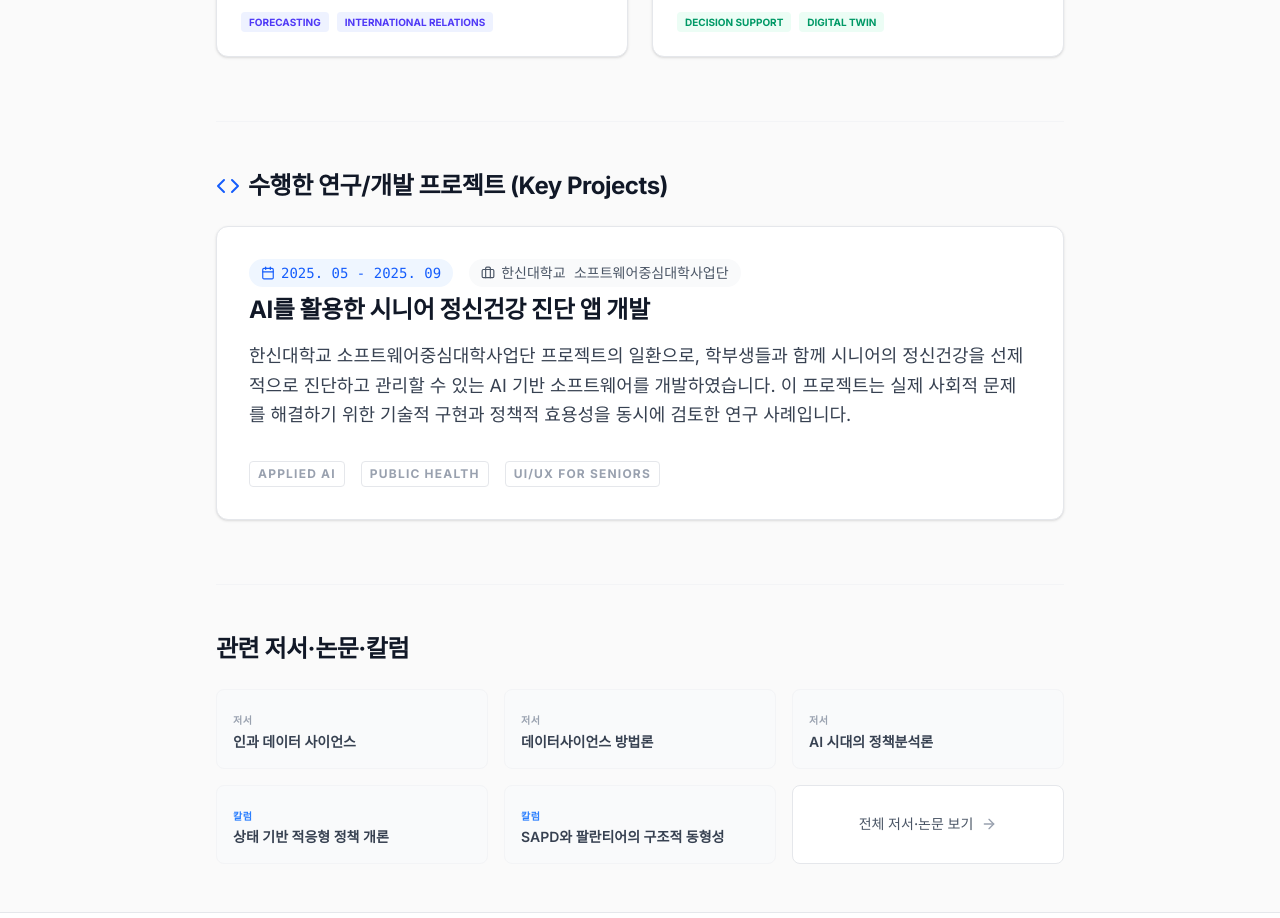
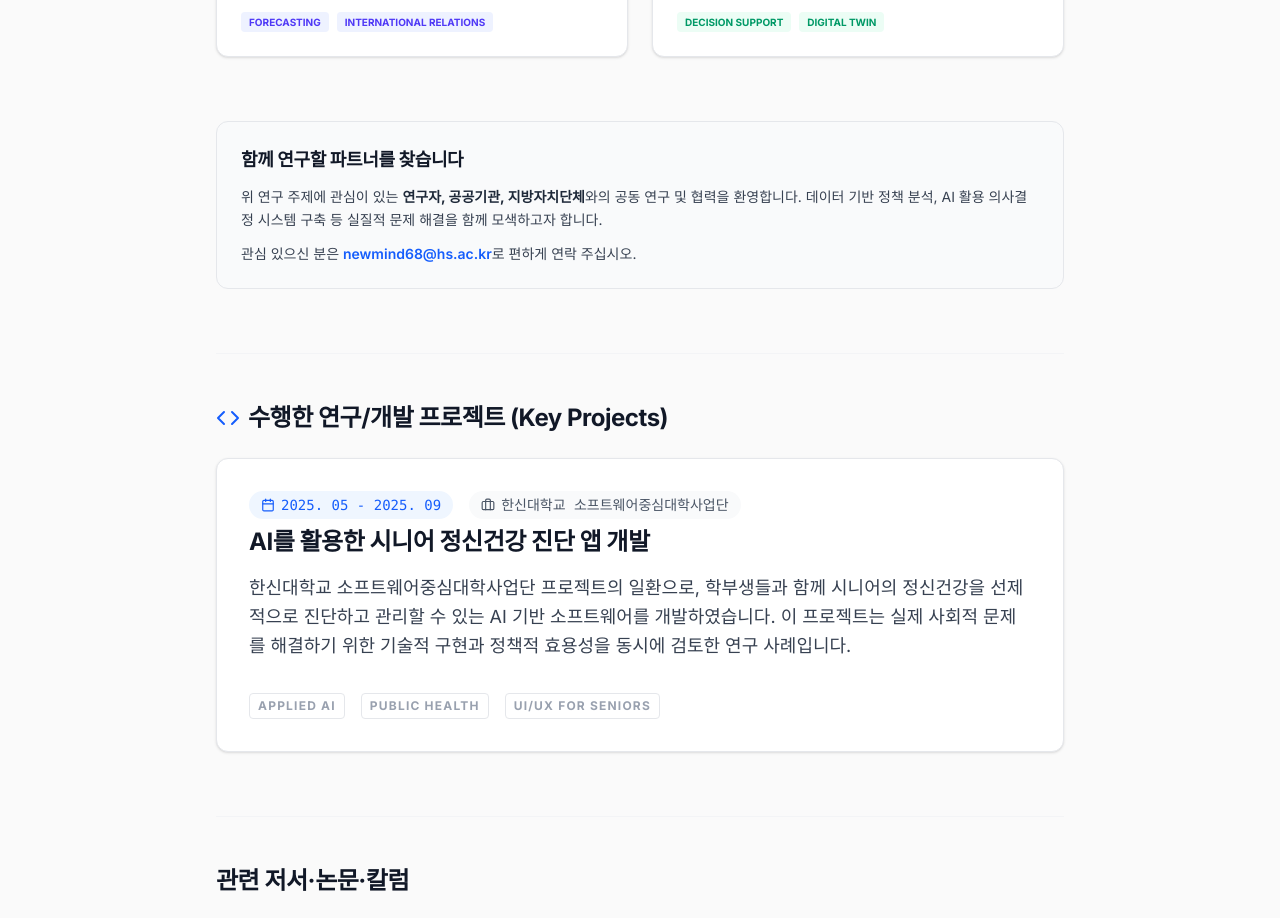
Before and after one commit to LeeSeogMin/my-life, a Next.js app: page /research in a window 1280 px wide. Shown: the part 880-1798 px from the top of the page. Built offline with nearby package versions, Linux system fonts and the light colour scheme; no server answers.

Commit message:
feat: add collaborative research proposal section to ResearchPage

```diff
--- a/src/app/research/page.tsx
+++ b/src/app/research/page.tsx
@@ -143,6 +143,22 @@ export default function ResearchPage() {
                 </div>
             </section>
 
+            {/* 공동 연구 제안 */}
+            <div className="bg-gray-50 border border-gray-200 rounded-xl p-6 space-y-3">
+                <h3 className="text-lg font-bold text-gray-900">함께 연구할 파트너를 찾습니다</h3>
+                <p className="text-gray-600 text-sm leading-relaxed">
+                    위 연구 주제에 관심이 있는 <strong className="text-gray-800">연구자, 공공기관, 지방자치단체</strong>와의 공동 연구 및 협력을 환영합니다.
+                    데이터 기반 정책 분석, AI 활용 의사결정 시스템 구축 등 실질적 문제 해결을 함께 모색하고자 합니다.
+                </p>
+                <p className="text-sm text-gray-700">
+                    관심 있으신 분은{" "}
+                    <a href="mailto:newmind68@hs.ac.kr" className="font-semibold text-blue-600 hover:underline">
+                        newmind68@hs.ac.kr
+                    </a>
+                    로 편하게 연락 주십시오.
+                </p>
+            </div>
+
             {/* Applied AI & Development Project (Key Projects) - Third Priority */}
             <section className="space-y-6 pt-12 border-t border-gray-100">
                 <h2 className="text-2xl font-bold text-gray-900 flex items-center gap-2">
```
